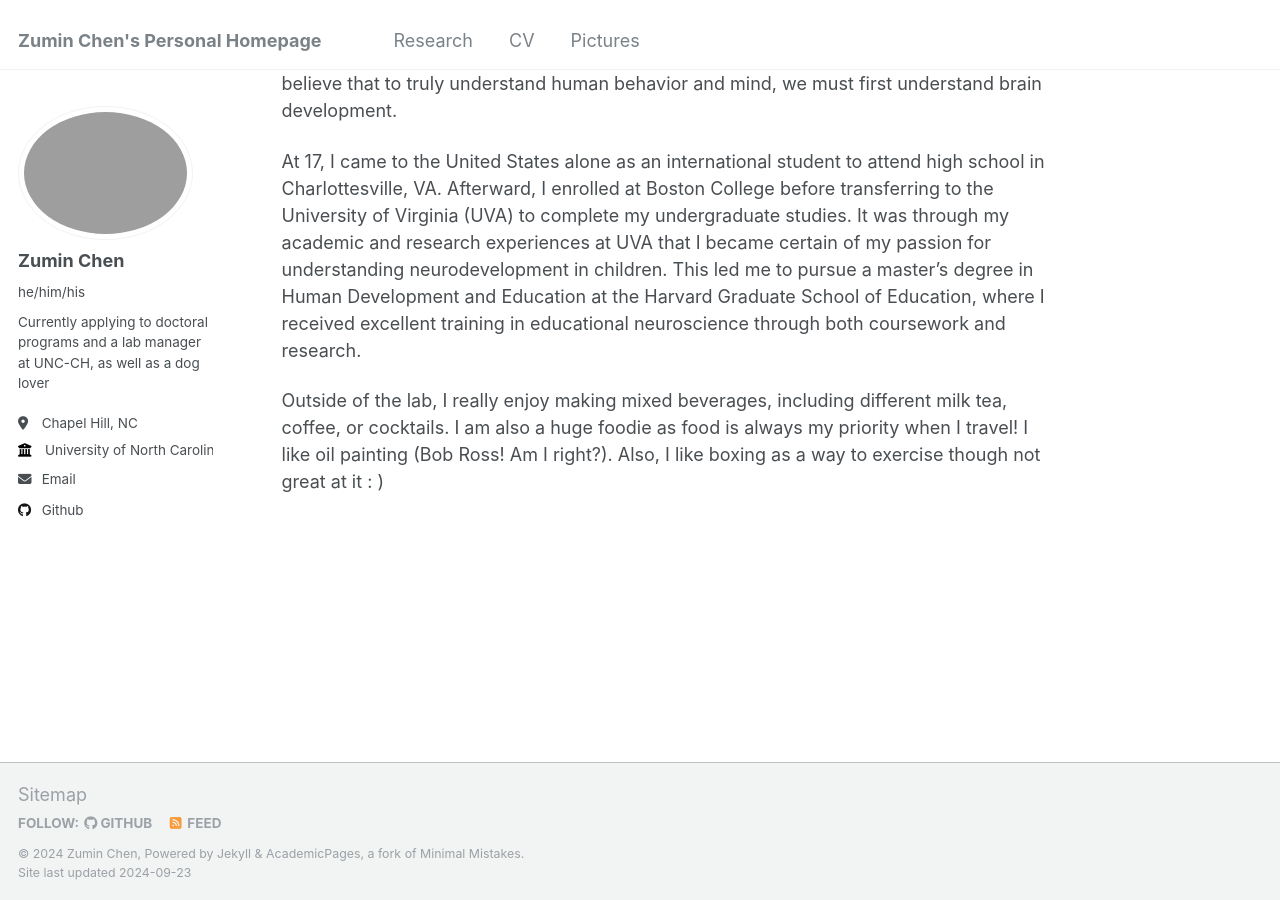
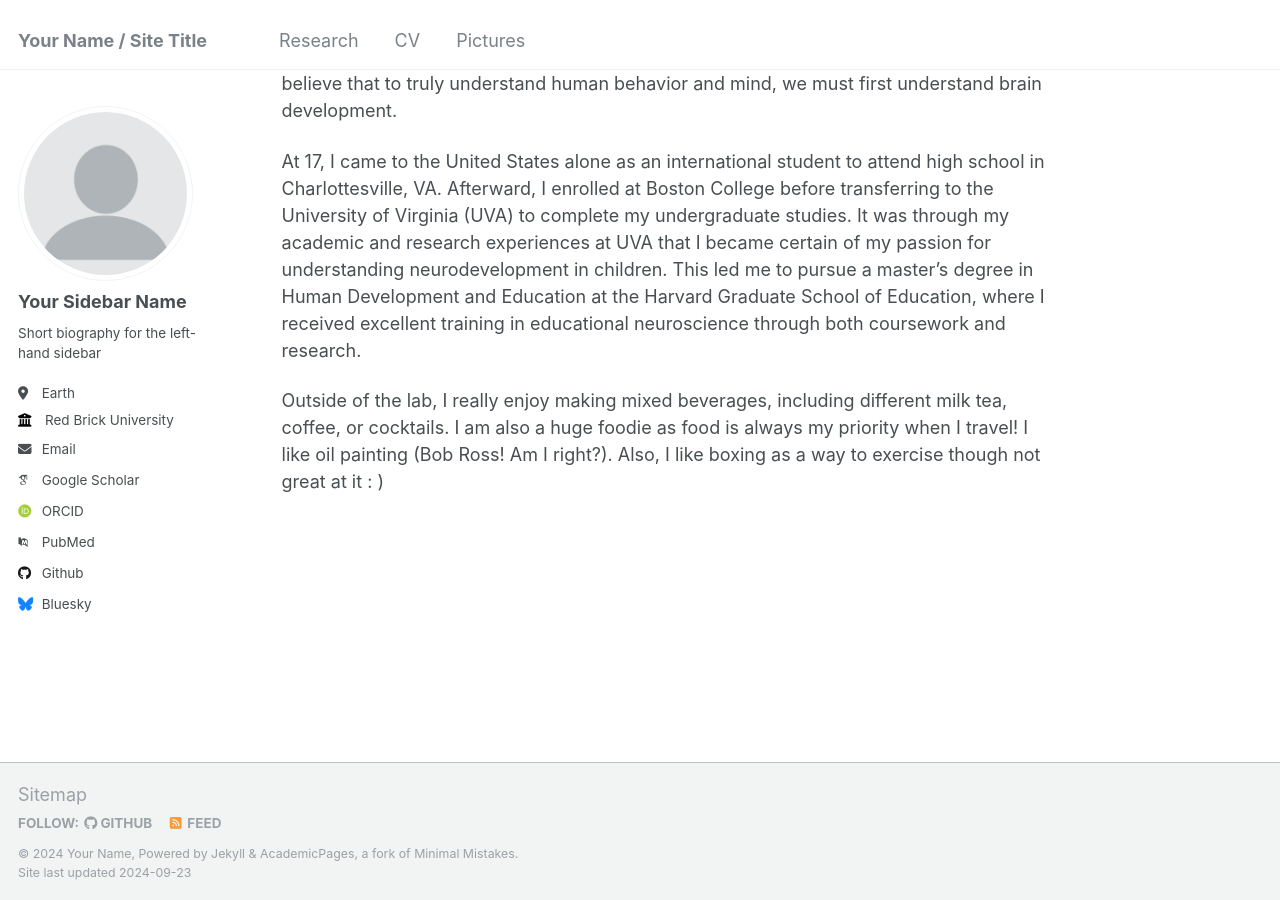
Before and after one commit to zumin-chen/Zumin-Chen, a Jekyll site: the page built from _pages/about.md, in a window 1280 px wide and 900 px high, scrolled down 688 px. Built offline with Jekyll 4.4.1, drawn with Linux system fonts in a browser that asks for light colours; some web fonts are replaced.

Commit message:
Update _config.yml

```diff
--- a/_config.yml
+++ b/_config.yml
@@ -8,47 +8,47 @@
 
 # Basic Site Settings
 locale                   : "en-US"
-title                    : "Zumin Chen's Personal Homepage "
+title                    : "Your Name / Site Title"
 title_separator          : "-"
-name                     : &name "Zumin Chen"
-description              : &description "Lab manager at UNC-CH"
-url                      : https://zumin-chen.github.io # the base hostname & protocol for your site e.g. "https://mmistakes.github.io"
+name                     : &name "Your Name"
+description              : &description "personal description"
+url                      : https://academicpages.github.io # the base hostname & protocol for your site e.g. "https://mmistakes.github.io"
 baseurl                  : "" # the subpath of your site, e.g. "/blog"
-repository               : "zumin-chen/zumin-chen.github.io"
+repository               : "academicpages/academicpages.github.io"
 
 # Site Author - The following control what appear as part of the author content on the side bar.
 #               If a field is blank the icon and link will not appear, otherwise it will be shown.
 #               Additional customization can be done by editing /_includes/author-profile.html
 author:
   # Biographic information
-  avatar           : "ZC.png"
-  name             : "Zumin Chen"
-  pronouns         : "he/him/his"
-  bio              : "Currently applying to doctoral programs and a lab manager at UNC-CH, as well as a dog lover"
-  location         : "Chapel Hill, NC"
-  employer         : "University of North Carolina- Chapel Hill"
+  avatar           : "profile.png"
+  name             : "Your Sidebar Name"
+  pronouns         : # example: "she/her"
+  bio              : "Short biography for the left-hand sidebar"
+  location         : "Earth"
+  employer         : "Red Brick University"
   uri              : # URL
-  email            : "zumin_chen@med.unc.edu"
+  email            : "none@example.org"
 
   # Academic websites
   arxiv            : # URL - Update with the correct link to your profile
-  googlescholar    : #
+  googlescholar    : "https://scholar.google.com/citations?user=PS_CX0AAAAAJ"
   impactstory      : # URL
-  orcid            : #
+  orcid            : "http://orcid.org/yourorcidurl"
   semantic         : # URL
-  pubmed           : #
+  pubmed           : "https://www.ncbi.nlm.nih.gov/pubmed/?term=john+snow"
   researchgate     : # URL
 
   # Repositories and software development
   bitbucket        : # Username - Update with your username on the site
   codepen          : # Username
   dribbble         : # Username
-  github           : "zumin-chen"
+  github           : "academicpages"
   kaggle           : # Username
   stackoverflow    : # User number or user number and name (i.e., use "1" or "1/jeff-atwood")
 
   # Social media
-  bluesky          : # Replace this with you Bluesky username
+  bluesky          : "bsky.app" # Replace this with you Bluesky username
   facebook         : # Username
   flickr           : # Username
   foursquare       : # Username
```
